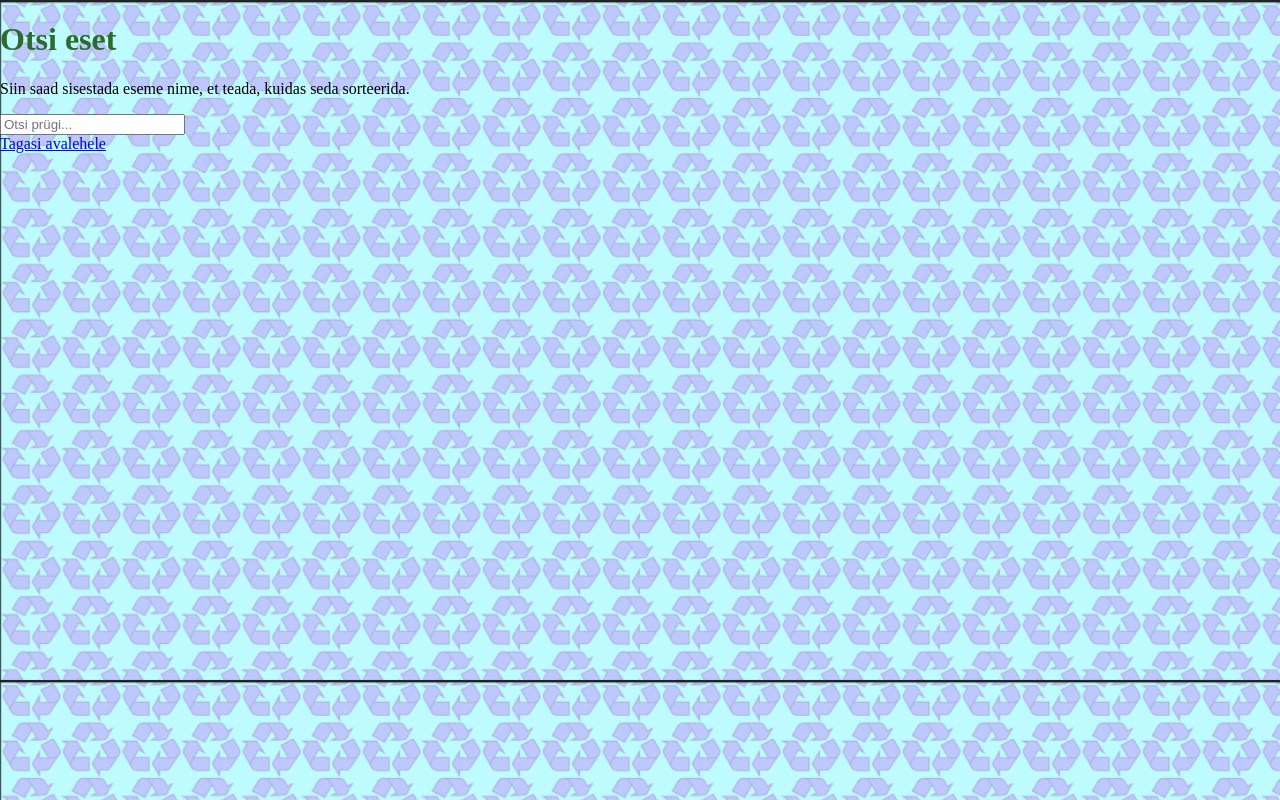
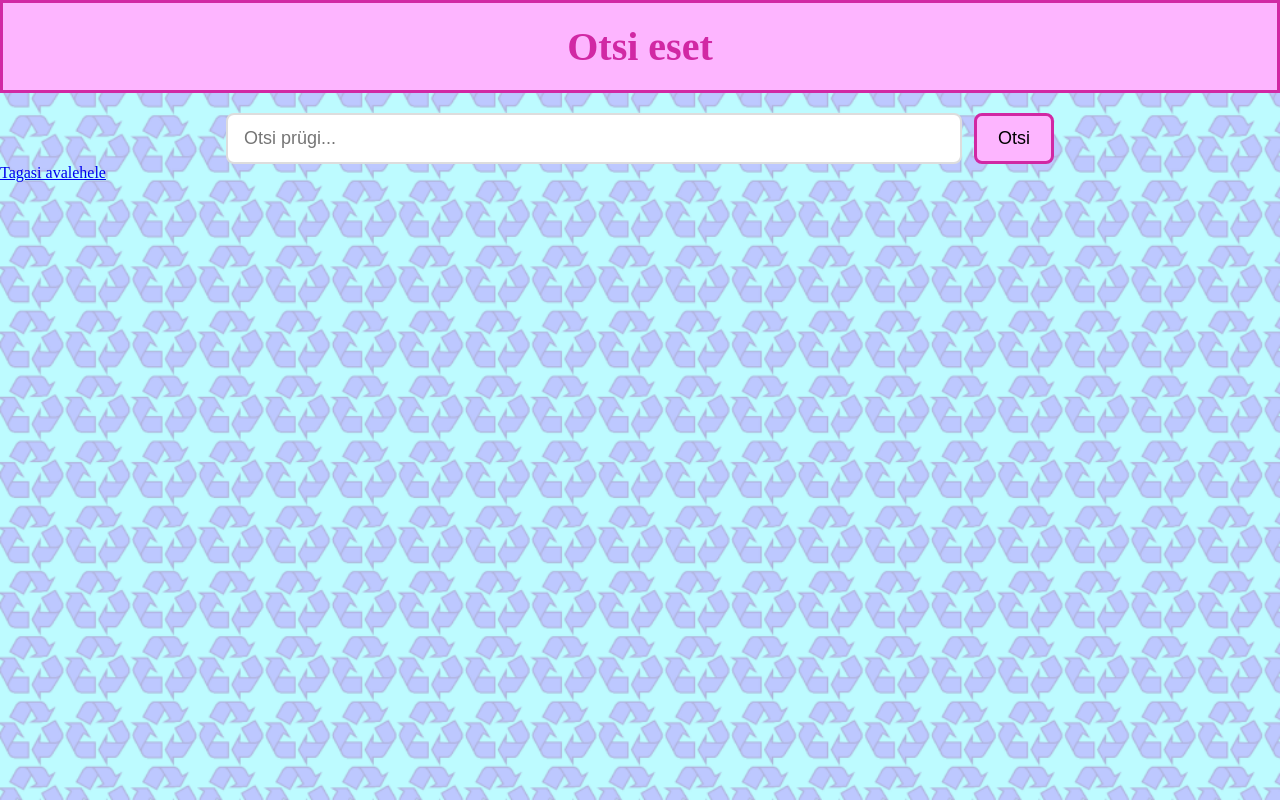
Before and after one commit to Arhrx10/veebipraks, a plain HTML site: page src/search.html in a window 1280 px wide. Drawn offline with Linux system fonts and the light colour scheme.

Commit message:
Otsingu leht css, taust

```diff
--- a/src/css/style.css
+++ b/src/css/style.css
@@ -4,14 +4,11 @@ body {
   padding: 0;
 }
 
-.icons {
-  cursor: pointer;
-}
-
 body {
   background-image: url("./../../pildid/veebileht/BG1.png");
-  background-size: 1280px 680px;
+  background-size: cover;
   background-position: top;
+  background-attachment: fixed;
 }
 
 h1 {
@@ -67,6 +64,68 @@ td {
   width: 200px;
   height: 200px;
   margin: 0 auto;
+  cursor: pointer;
+}
+
+.suggestion,
+.no-suggestion {
+  border: 3px solid #d128a4;
+  width: 800px;
+  margin: 20px auto;
+  padding: 16px;
+  background: #fdb5ff;
+  border-radius: 8px;
+  cursor: pointer;
+
+  display: flex;
+  align-items: center;
+  gap: 12px;
+}
+
+.suggestion-text {
+  font-size: large;
+}
+
+.search-wrapper {
+  display: flex;
+  justify-content: center;
+  gap: 12px;
+  margin-top: 20px;
+}
+
+#search {
+  width: 700px;
+  padding: 12px 16px;
+  font-size: 18px;
+
+  border: 2px solid #ddd;
+  border-radius: 8px;
+  outline: none;
+  transition: 0.2s ease;
+}
+
+#search:focus {
+  border-color: #888;
+  box-shadow: 0 0 6px rgba(0, 0, 0, 0.15);
+}
+
+#search-btn {
+  padding: 12px 20px;
+  width: 80px;
+  font-size: 18px;
+  border: none;
+  border-radius: 8px;
+  background: #fdb5ff;
+  color: black;
+  cursor: pointer;
+  transition: 0.25s ease;
+
+  border: 3px solid #d128a4;
+  border-radius: 8px;
+}
+
+#search-btn:hover {
+  background: #d128a4;
 }
 
 table,
--- a/src/search.html
+++ b/src/search.html
@@ -7,10 +7,15 @@
     <link rel="stylesheet" href="css/style.css" />
   </head>
   <body>
-    <h1>Otsi eset</h1>
-    <p>Siin saad sisestada eseme nime, et teada, kuidas seda sorteerida.</p>
+    <h1 class="pealkiri">Otsi eset</h1>
+    <!-- <p>Siin saad sisestada eseme nime, et teada, kuidas seda sorteerida.</p> -->
 
-    <input id="search" placeholder="Otsi prügi..." />
+    <div class="search-wrapper">
+      <input id="search" placeholder="Otsi prügi..." />
+      <button id="search-btn" onclick="window.location.href='result.html'">
+        Otsi
+      </button>
+    </div>
 
     <div id="suggestions"></div>
 
```
